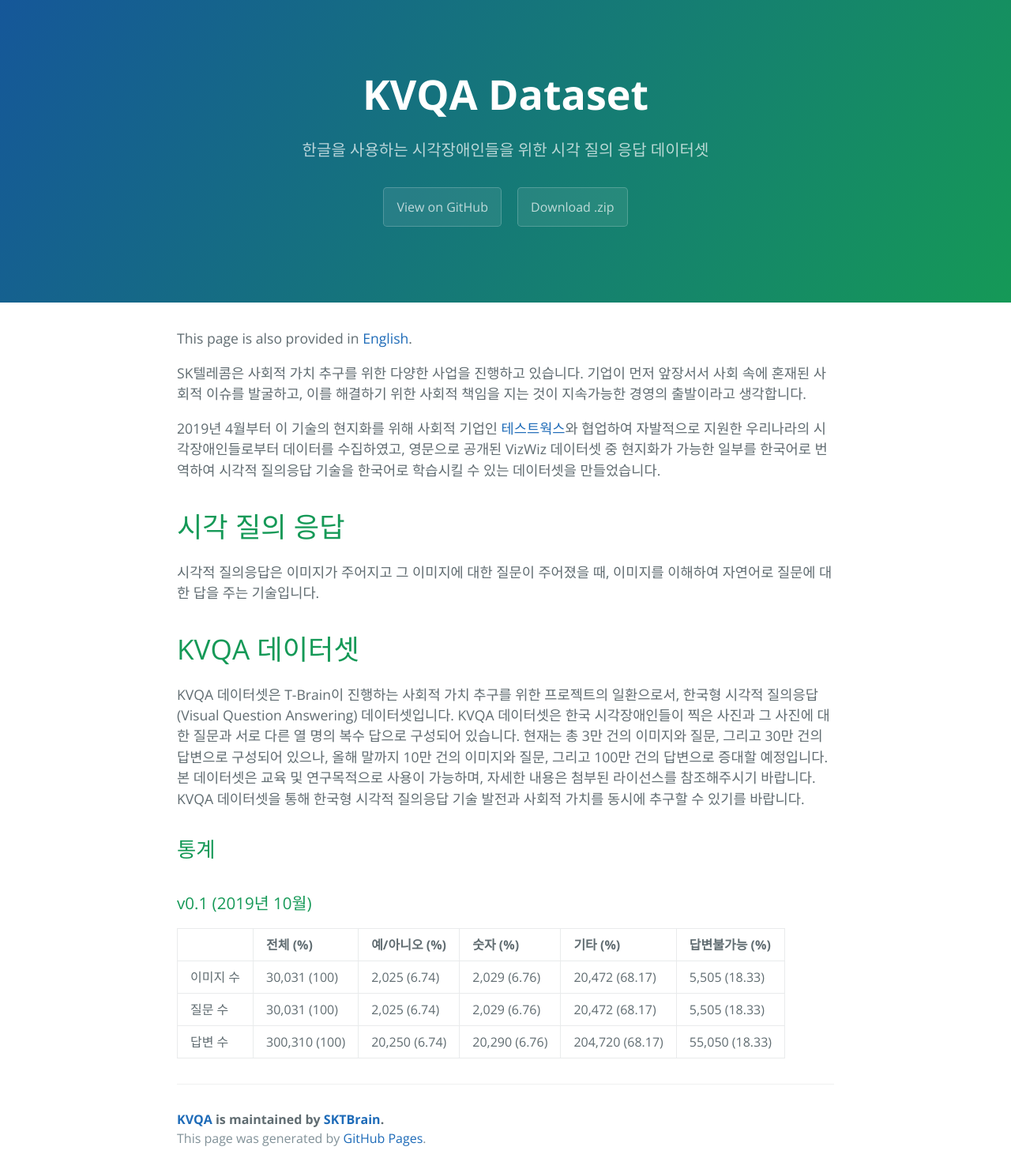
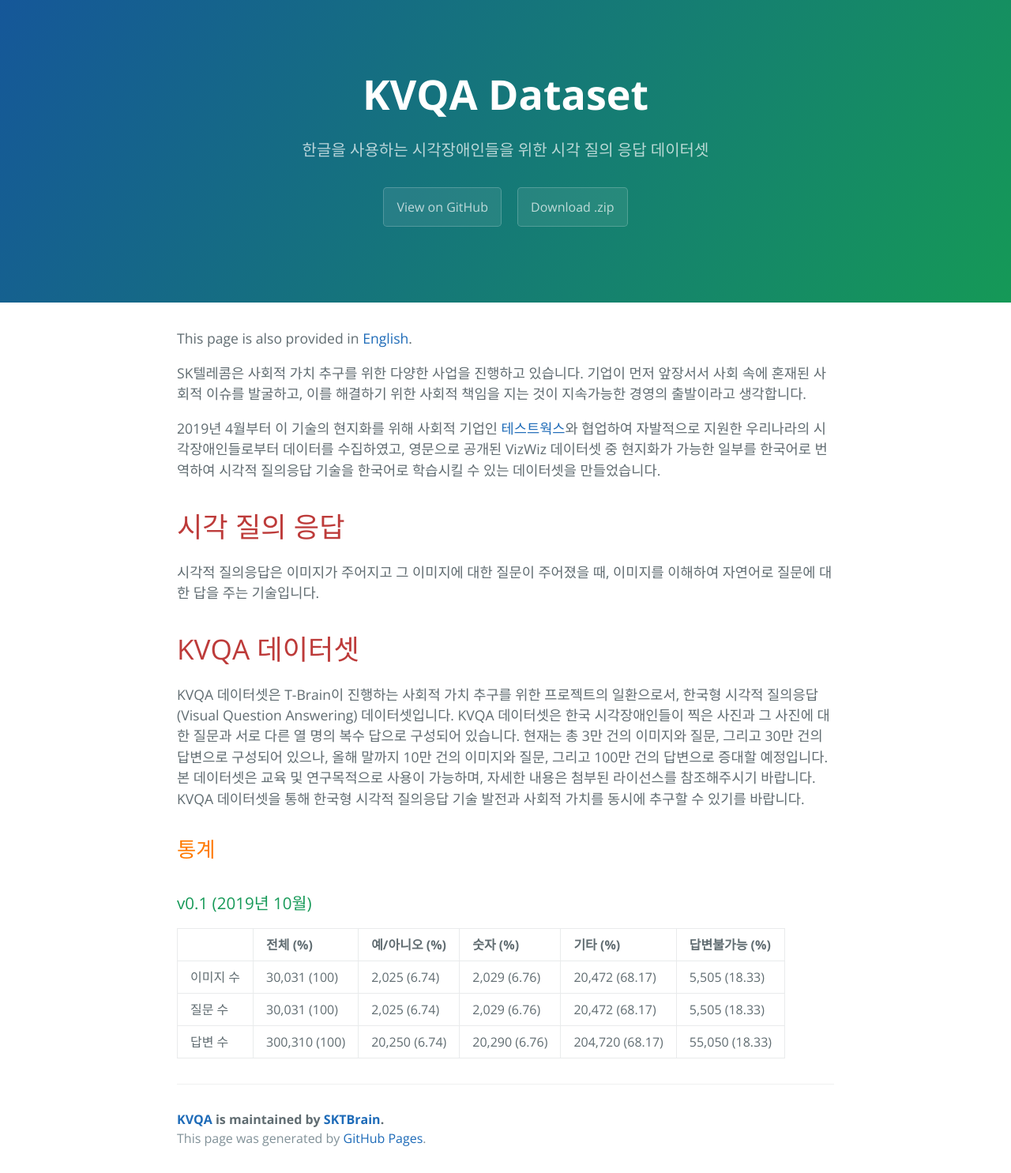
Before and after one commit to SKTBrain/KVQA, a Jekyll site: the page built from docs/index.md, in a window 1280 px wide. Shown: the whole page at 79% size. Built offline with Jekyll 4.4.1, drawn with Linux system fonts in a browser that asks for light colours.

Commit message:
Update font color

```diff
--- a/docs/assets/css/style.scss
+++ b/docs/assets/css/style.scss
@@ -6,3 +6,11 @@
 .main-content table{
     font-size: 1.0rem;
 }
+
+.main-content h1 {
+    color: #BD3B3A;
+}
+
+.main-content h2 {
+    color: #FF7A00;
+}
```
